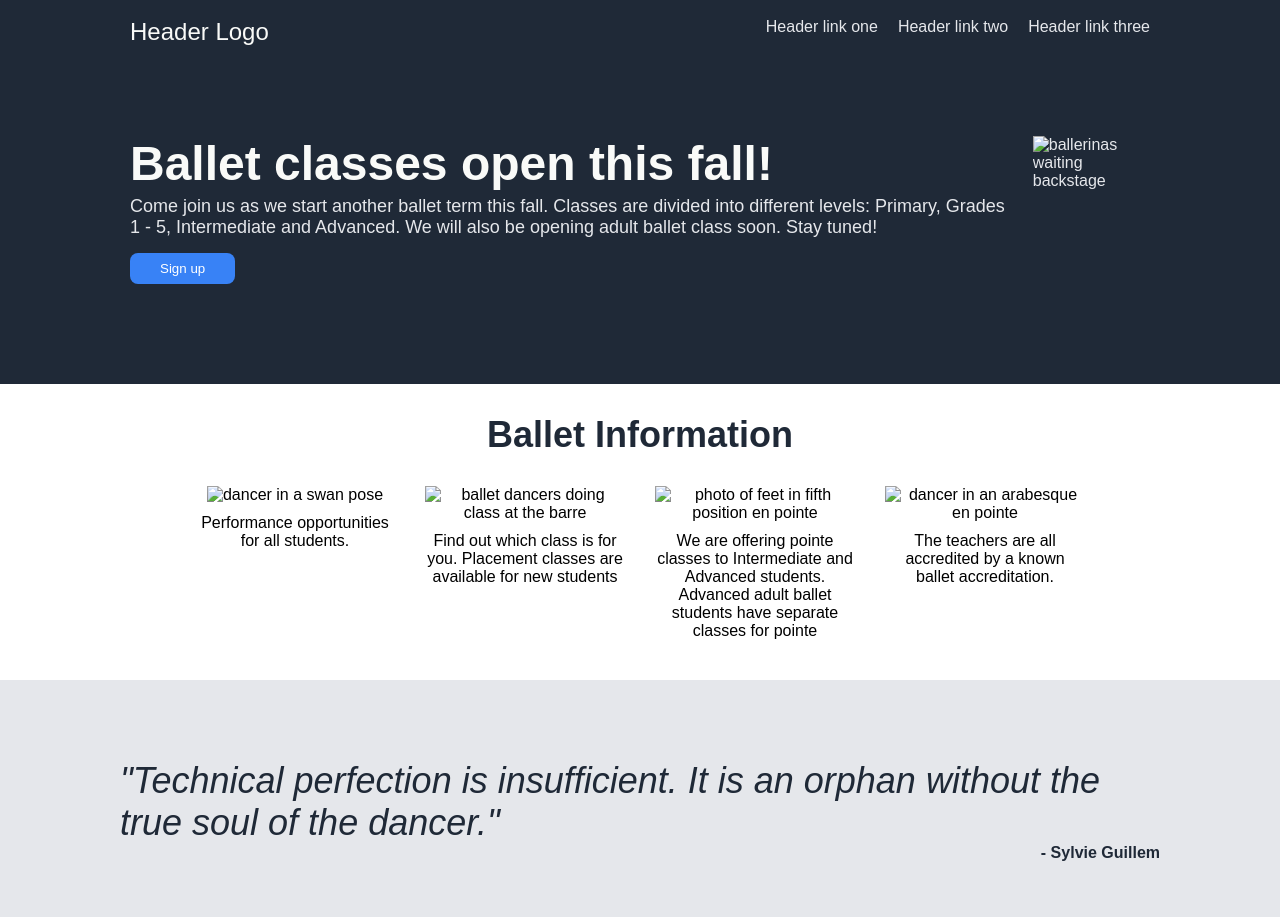
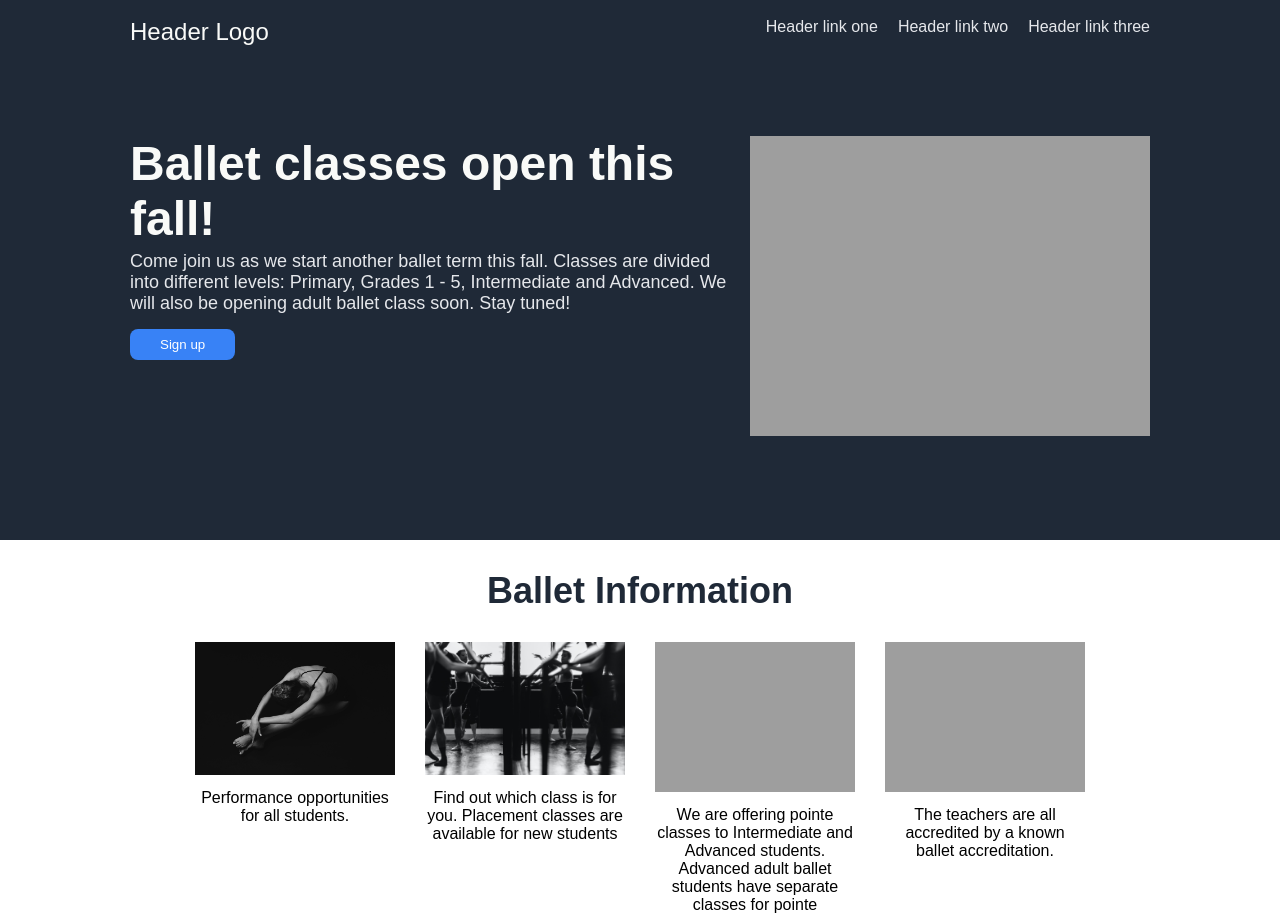
Before and after one commit to studybee103/landing-page, a plain HTML site: page index.html in a window 1280 px wide. Shown: the top 917 px of the page. Drawn offline with Linux system fonts and the light colour scheme; the site is published under a folder, as on GitHub Pages, so addresses that start at the root find nothing.

Commit message:
fix img links

```diff
--- a/index.html
+++ b/index.html
@@ -30,7 +30,7 @@
                             </div>
                         </div>
                         <div class="main-img">
-                                <img src="/img/kazuo-ota-68vMwdLUFcI-unsplash.jpg" alt="ballerinas waiting backstage">
+                                <img src="./img/kazuo-ota-68vMwdLUFcI-unsplash.jpg" alt="ballerinas waiting backstage">
                         </div>
                     </div>
                 </div>
@@ -42,19 +42,19 @@
 
             <div class="sec2-info">
             <div class="card">
-                <img src="/img/juli-kosolapova-WdNeYkHG7MI-unsplash.jpg" alt="dancer in a swan pose">
+                <img src="./img/juli-kosolapova-WdNeYkHG7MI-unsplash.jpg" alt="dancer in a swan pose">
                 <div class="text">Performance opportunities for all students. </div>
             </div>
             <div class="card">
-                <img src="/img/gez-xavier-mansfield-I_mkJxsx8kA-unsplash.jpg" alt="ballet dancers doing class at the barre">
+                <img src="./img/gez-xavier-mansfield-I_mkJxsx8kA-unsplash.jpg" alt="ballet dancers doing class at the barre">
                 <div class="text">Find out which class is for you. Placement classes are available for new students</div>
             </div>
             <div class="card">
-                <img src="/img/nihal-demirci-erenay-0ME-BIUBmUs-unsplash.jpg" alt="photo of feet in fifth position en pointe">
+                <img src="./img/nihal-demirci-erenay-0ME-BIUBmUs-unsplash.jpg" alt="photo of feet in fifth position en pointe">
                 <div class="text">We are offering pointe classes to Intermediate and Advanced students. Advanced adult ballet students have separate classes for pointe</div>
             </div>
             <div class="card">
-                <img src="/img/sergei-gavrilov-gbd6PqRqGms-unsplash.jpg" alt="dancer in an arabesque en pointe">
+                <img src="./img/sergei-gavrilov-gbd6PqRqGms-unsplash.jpg" alt="dancer in an arabesque en pointe">
                 <div class="text">The teachers are all accredited by a known ballet accreditation.
             </div>
             </div>
```
